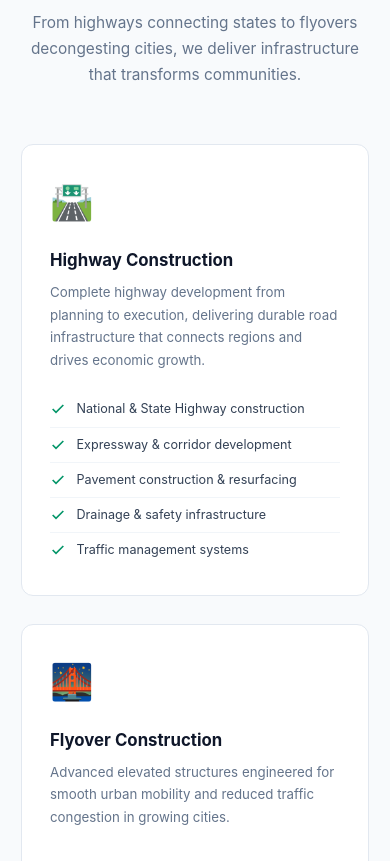
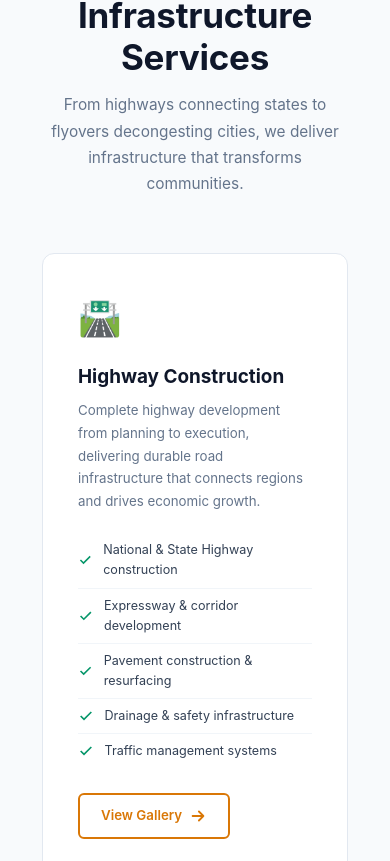
Before and after one commit to ZecurX/Gurudev-engicon-web, a Next.js app: page / in a window 390 px wide. Shown: the part 2103-2964 px from the top of the page. Built offline with nearby package versions, Linux system fonts and the light colour scheme.

Commit message:
new gallery page

```diff
--- a/app/gallery/gallery.css
+++ b/app/gallery/gallery.css
@@ -4,31 +4,43 @@
   min-height: 100vh;
 }
 
-/* SPACE BELOW NAVBAR */
+/* CONTAINER */
 .gallery-container {
   max-width: 1400px;
   margin: 0 auto;
-  padding-top: 130px;
-  padding-left: 24px;
-  padding-right: 24px;
-  padding-bottom: 80px;
+  padding: 130px 24px 80px;
 }
 
-/* HEADING */
+/* MAIN HEADING */
 .gallery-title {
   text-align: center;
   font-size: 40px;
   font-weight: 700;
   margin-bottom: 8px;
+  color: #0f172a;
 }
 
 .gallery-subtitle {
   text-align: center;
   color: #666;
-  margin-bottom: 50px;
+  margin-bottom: 60px;
 }
 
-/* GRID LAYOUT */
+/* SECTION */
+.gallery-section {
+  margin-bottom: 80px;
+}
+
+.section-heading {
+  font-size: 28px;
+  font-weight: 700;
+  color: #1a365d;
+  margin-bottom: 30px;
+  border-left: 5px solid #d97706;
+  padding-left: 16px;
+}
+
+/* GRID */
 .gallery-grid {
   display: grid;
   grid-template-columns: repeat(auto-fit, minmax(300px, 1fr));
@@ -51,17 +63,16 @@
   box-shadow: 0 18px 45px rgba(0, 0, 0, 0.15);
 }
 
-/* IMAGE ON TOP */
+/* IMAGE */
 .gallery-image {
   width: 100%;
   height: 220px;
   object-fit: cover;
 }
 
-/* CONTENT BELOW IMAGE */
+/* CONTENT */
 .gallery-content {
   padding: 20px;
-  flex-grow: 1;
 }
 
 .gallery-content h3 {
@@ -77,6 +88,11 @@
   line-height: 1.6;
 }
 
+/* SMOOTH SCROLL */
+html {
+  scroll-behavior: smooth;
+}
+
 /* RESPONSIVE */
 @media (max-width: 768px) {
   .gallery-container {
@@ -86,4 +102,8 @@
   .gallery-title {
     font-size: 32px;
   }
+
+  .section-heading {
+    font-size: 24px;
+  }
 }
--- a/app/styles/Services.css
+++ b/app/styles/Services.css
@@ -1,4 +1,4 @@
-/* Services Section - Professional Infrastructure Design */
+/* Services Section */
 .services {
   padding: 6rem 0;
   background: #f8fafc;
@@ -37,15 +37,16 @@
   font-size: 1.1rem;
   color: #64748b;
   line-height: 1.7;
-  margin: 0;
 }
 
+/* Grid */
 .services-grid {
   display: grid;
   grid-template-columns: repeat(2, 1fr);
   gap: 2rem;
 }
 
+/* Card */
 .service-card {
   background: #ffffff;
   border-radius: 12px;
@@ -79,6 +80,7 @@
   margin-bottom: 1.5rem;
 }
 
+/* Features */
 .service-features {
   list-style: none;
   padding: 0;
@@ -99,12 +101,34 @@
   border-bottom: none;
 }
 
-.service-features li svg {
+.service-features svg {
   color: #059669;
-  flex-shrink: 0;
 }
 
-/* CTA Section */
+/* View Gallery Button */
+.view-gallery-btn {
+  margin-top: 1.75rem;
+  display: inline-flex;
+  align-items: center;
+  gap: 0.5rem;
+  padding: 0.75rem 1.5rem;
+  background: transparent;
+  color: #d97706;
+  border: 2px solid #d97706;
+  border-radius: 6px;
+  font-size: 0.95rem;
+  font-weight: 600;
+  text-decoration: none;
+  transition: all 0.25s ease;
+}
+
+.view-gallery-btn:hover {
+  background: #d97706;
+  color: #ffffff;
+  transform: translateY(-2px);
+}
+
+/* CTA */
 .services-cta {
   margin-top: 4rem;
   background: #1a365d;
@@ -120,13 +144,11 @@
   font-size: 1.5rem;
   font-weight: 700;
   color: #ffffff;
-  margin-bottom: 0.5rem;
 }
 
 .cta-content p {
   font-size: 1rem;
   color: rgba(255, 255, 255, 0.7);
-  margin: 0;
   max-width: 500px;
 }
 
@@ -138,19 +160,15 @@
   background: #d97706;
   color: #ffffff;
   border-radius: 6px;
-  font-size: 1rem;
   font-weight: 600;
   text-decoration: none;
-  transition: all 0.2s ease;
-  white-space: nowrap;
 }
 
 .cta-button:hover {
   background: #b45309;
-  transform: translateY(-2px);
 }
 
-/* Responsive Design */
+/* Responsive */
 @media (max-width: 1024px) {
   .services-grid {
     grid-template-columns: 1fr;
@@ -160,44 +178,4 @@
     flex-direction: column;
     text-align: center;
   }
-
-  .cta-content p {
-    max-width: none;
-  }
 }
-
-@media (max-width: 768px) {
-  .services {
-    padding: 4rem 0;
-  }
-
-  .services-container {
-    padding: 0 1.5rem;
-  }
-
-  .services-title {
-    font-size: 2rem;
-  }
-
-  .service-card {
-    padding: 2rem;
-  }
-
-  .services-cta {
-    padding: 2rem;
-  }
-
-  .cta-content h3 {
-    font-size: 1.25rem;
-  }
-}
-
-@media (max-width: 480px) {
-  .services-title {
-    font-size: 1.75rem;
-  }
-
-  .service-title {
-    font-size: 1.2rem;
-  }
-}
--- a/components/Services.tsx
+++ b/components/Services.tsx
@@ -14,6 +14,7 @@ const Services: React.FC = () => {
       description:
         'Complete highway development from planning to execution, delivering durable road infrastructure that connects regions and drives economic growth.',
       icon: '🛣️',
+      galleryLink: '/gallery#highway-gallery',
       features: [
         'National & State Highway construction',
         'Expressway & corridor development',
@@ -28,6 +29,7 @@ const Services: React.FC = () => {
       description:
         'Advanced elevated structures engineered for smooth urban mobility and reduced traffic congestion in growing cities.',
       icon: '🌉',
+      galleryLink: '/gallery#flyover-gallery',
       features: [
         'RCC & PSC flyover construction',
         'Foundation & piling works',
@@ -42,6 +44,7 @@ const Services: React.FC = () => {
       description:
         'Robust bridge solutions designed for all terrains, ensuring safe passage across rivers, valleys, and challenging landscapes.',
       icon: '🏗️',
+      galleryLink: '/gallery#bridge-gallery',
       features: [
         'Pre-stressed concrete bridges',
         'River crossing & deep foundation',
@@ -56,6 +59,7 @@ const Services: React.FC = () => {
       description:
         'Comprehensive road development including rural roads, urban arteries, and industrial access roads with complete infrastructure.',
       icon: '🚧',
+      galleryLink: '/gallery#road-gallery',
       features: [
         'Rural road connectivity (PMGSY)',
         'Urban road development',
@@ -82,8 +86,10 @@ const Services: React.FC = () => {
           {services.map((service) => (
             <div key={service.id} className="service-card">
               <div className="service-icon">{service.icon}</div>
+
               <h3 className="service-title">{service.title}</h3>
               <p className="service-description">{service.description}</p>
+
               <ul className="service-features">
                 {service.features.map((feature, index) => (
                   <li key={index}>
@@ -101,6 +107,20 @@ const Services: React.FC = () => {
                   </li>
                 ))}
               </ul>
+
+              {/* View Gallery Button */}
+              <a href={service.galleryLink} className="view-gallery-btn">
+                View Gallery
+                <svg width="18" height="18" viewBox="0 0 20 20" fill="none">
+                  <path
+                    d="M4 10H16M16 10L11 5M16 10L11 15"
+                    stroke="currentColor"
+                    strokeWidth="2"
+                    strokeLinecap="round"
+                    strokeLinejoin="round"
+                  />
+                </svg>
+              </a>
             </div>
           ))}
         </div>
@@ -113,6 +133,7 @@ const Services: React.FC = () => {
               provide tailored infrastructure solutions.
             </p>
           </div>
+
           <a href="#contact" className="cta-button">
             Discuss Your Project
             <svg width="20" height="20" viewBox="0 0 20 20" fill="none">
--- a/lib/types.ts
+++ b/lib/types.ts
@@ -10,6 +10,7 @@ export interface Service {
   description: string;
   icon: string;
   features: string[];
+  galleryLink: string;
 }
 
 // Project types
```
Also changed, not shown: app/gallery/page.tsx (+112 -14 lines).
